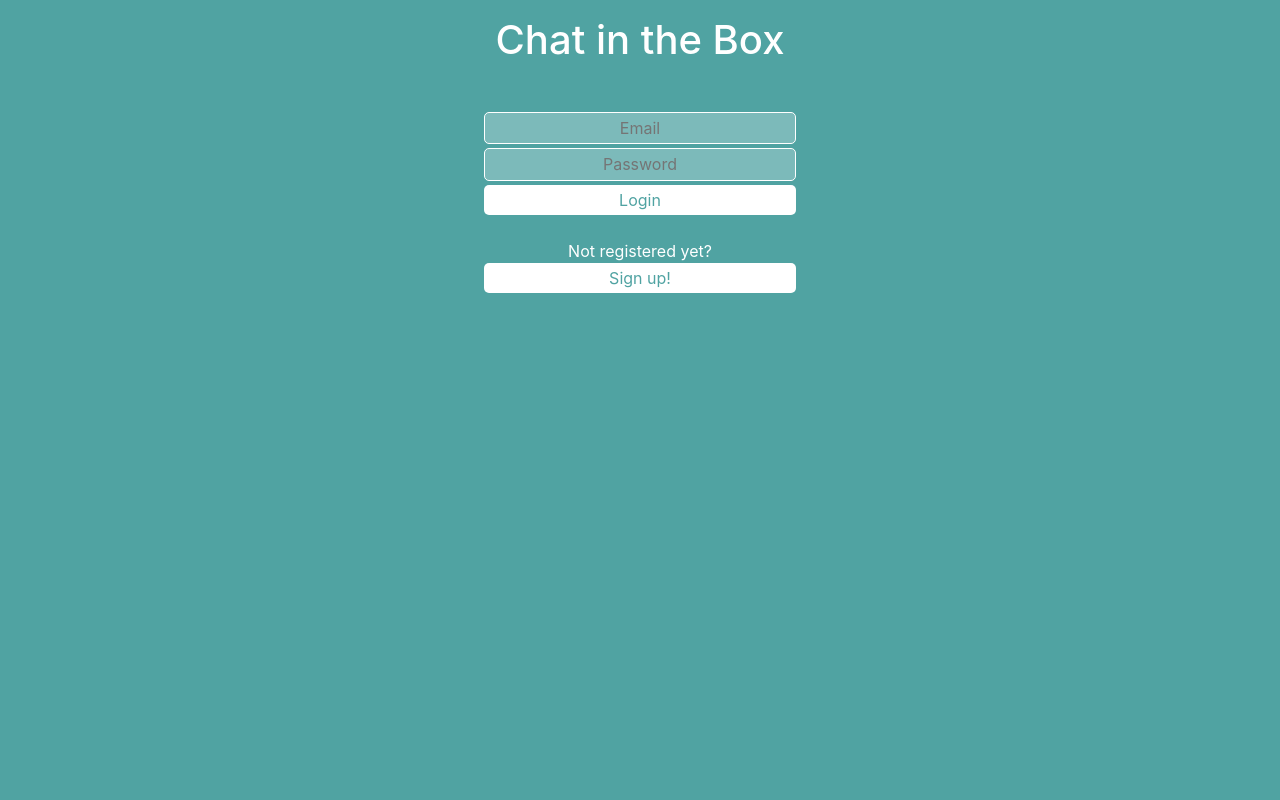
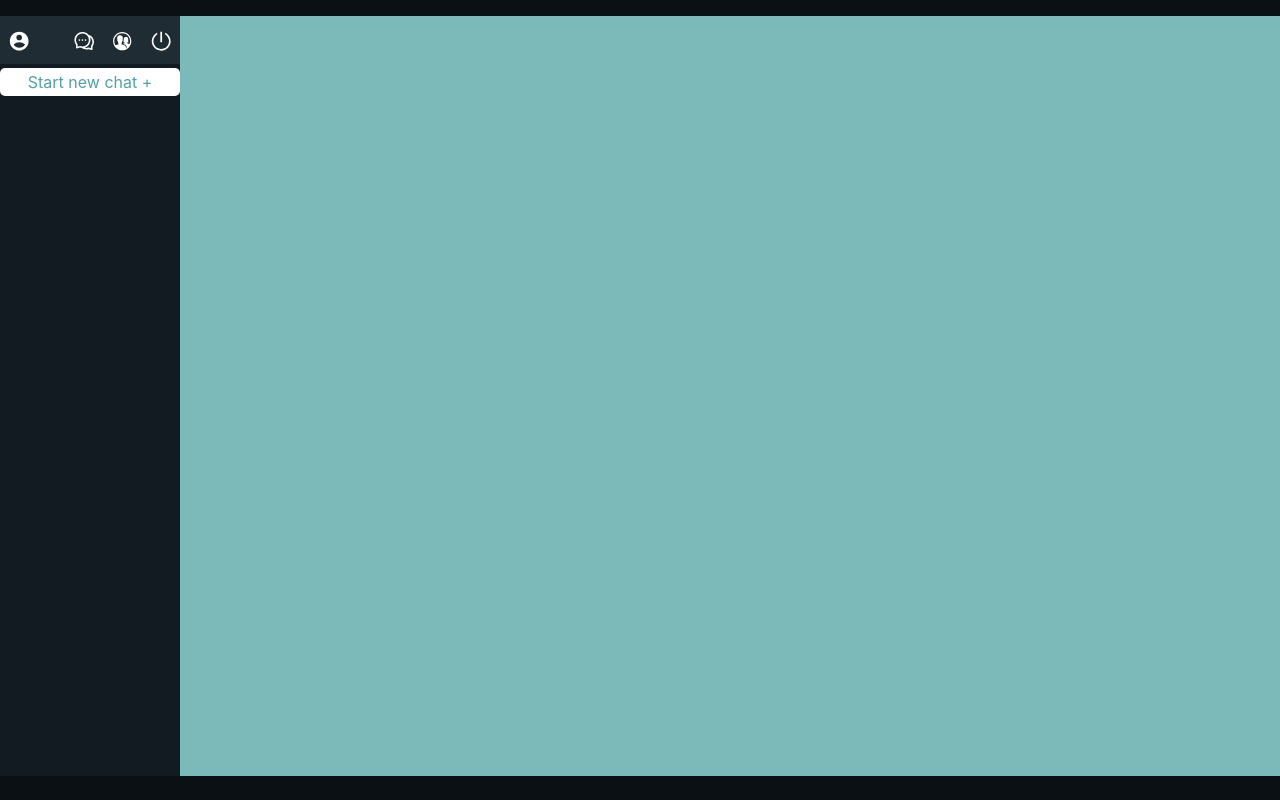
Before and after one commit to PBara7a/chat-app-client, a React (Create React App) app: page / in a window 1280 px wide. Built offline with nearby package versions, Linux system fonts and the light colour scheme.

Commit message:
FIX: user only sees the login screen if the token is not valid.

```diff
--- a/src/App.js
+++ b/src/App.js
@@ -15,10 +15,10 @@ function App() {
         <ConversationsContextProvider>
           <div className="App">
             <Routes>
-              <Route path="/" element={<LoginPage />} />
+              <Route path="/login" element={<LoginPage />} />
 
-              <Route element={<AuthenticateUser redirectPath={"/"} />}>
-                <Route path="/dashboard" element={<Dashboard />} />
+              <Route element={<AuthenticateUser redirectPath={"/login"} />}>
+                <Route path="/" element={<Dashboard />} />
               </Route>
             </Routes>
           </div>
--- a/src/components/Login/UserForm.js
+++ b/src/components/Login/UserForm.js
@@ -58,7 +58,7 @@ const UserForm = ({ isRegistered }) => {
         res.data.data.token
       );
 
-      navigate("./dashboard", { replace: true });
+      navigate("../", { replace: true });
     } catch (e) {
       console.error(e.response.data);
     }
--- a/src/components/Sidebar/Sidebar.js
+++ b/src/components/Sidebar/Sidebar.js
@@ -27,7 +27,7 @@ const Sidebar = () => {
     e.preventDefault();
     localStorage.setItem(process.env.REACT_APP_USER_TOKEN, "");
     localStorage.setItem("userId", "");
-    navigate("../", { replace: true });
+    navigate("../login", { replace: true });
   };
 
   return (
```
